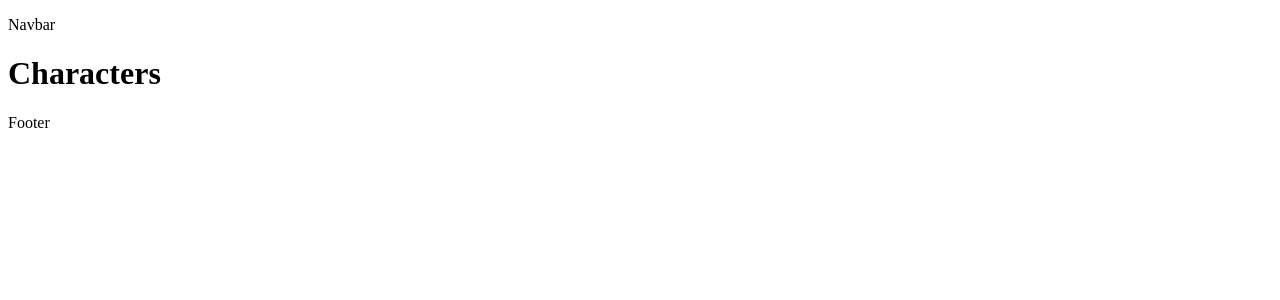
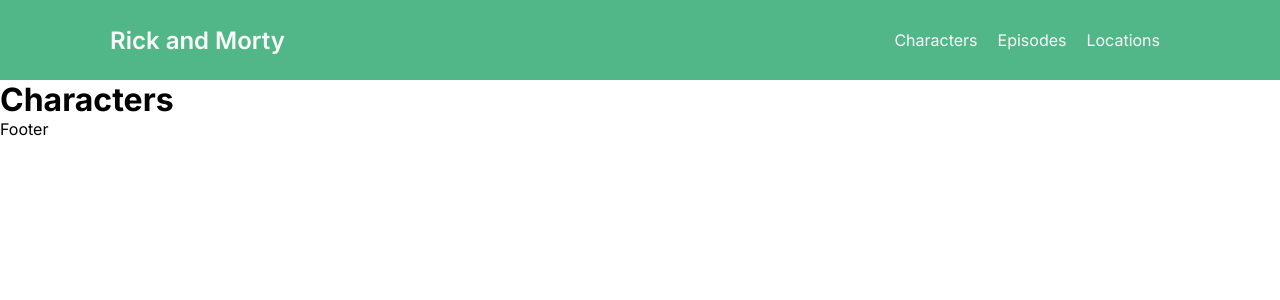
Before and after one commit to CandelaOlha/rick-and-morty, a React (Vite) app: page / in a window 1280 px wide. Shown: the top 300 px of the page. Built offline with nearby package versions, Linux system fonts and the light colour scheme.

Commit message:
added nav styles

```diff
--- a/src/components/Nav.jsx
+++ b/src/components/Nav.jsx
@@ -1,5 +1,33 @@
+import "../styles/Nav.scss";
+import { Link } from "react-router-dom";
+
 const Nav = () => {
-  return <p>Navbar</p>;
+  return (
+    <header className="header">
+      <nav className="navbar">
+        <Link to="/" className="homepage-link">
+          <h1 className="page-title">Rick and Morty</h1>
+        </Link>
+        <ul className="nav-menu">
+          <li className="nav-menu-item">
+            <Link to="/" className="nav-menu-link">
+              Characters
+            </Link>
+          </li>
+          <li className="nav-menu-item">
+            <Link to="/episodes" className="nav-menu-link">
+              Episodes
+            </Link>
+          </li>
+          <li className="nav-menu-item">
+            <Link to="/locations" className="nav-menu-link">
+              Locations
+            </Link>
+          </li>
+        </ul>
+      </nav>
+    </header>
+  );
 };
 
 export default Nav;
--- /dev/null
+++ b/src/styles/Nav.scss
@@ -0,0 +1,36 @@
+@import "./variables.scss";
+@import "./mixins.scss";
+@import "./reset";
+
+.header {
+  align-items: center;
+  background-color: $color-green;
+  display: flex;
+  justify-content: center;
+  .navbar {
+    align-items: center;
+    display: flex;
+    justify-content: space-between;
+    max-width: $section-max-width;
+    padding: 20px;
+    width: 100%;
+    .homepage-link {
+      color: $color-light;
+      text-decoration: none;
+      .page-title {
+        font-weight: 600;
+      }
+    }
+    .nav-menu {
+      display: flex;
+      .nav-menu-item {
+        list-style-type: none;
+        margin: 10px;
+        .nav-menu-link {
+          color: $color-light;
+          text-decoration: none;
+        }
+      }
+    }
+  }
+}
```
Also changed, not shown: src/styles/Footer.scss (added).
